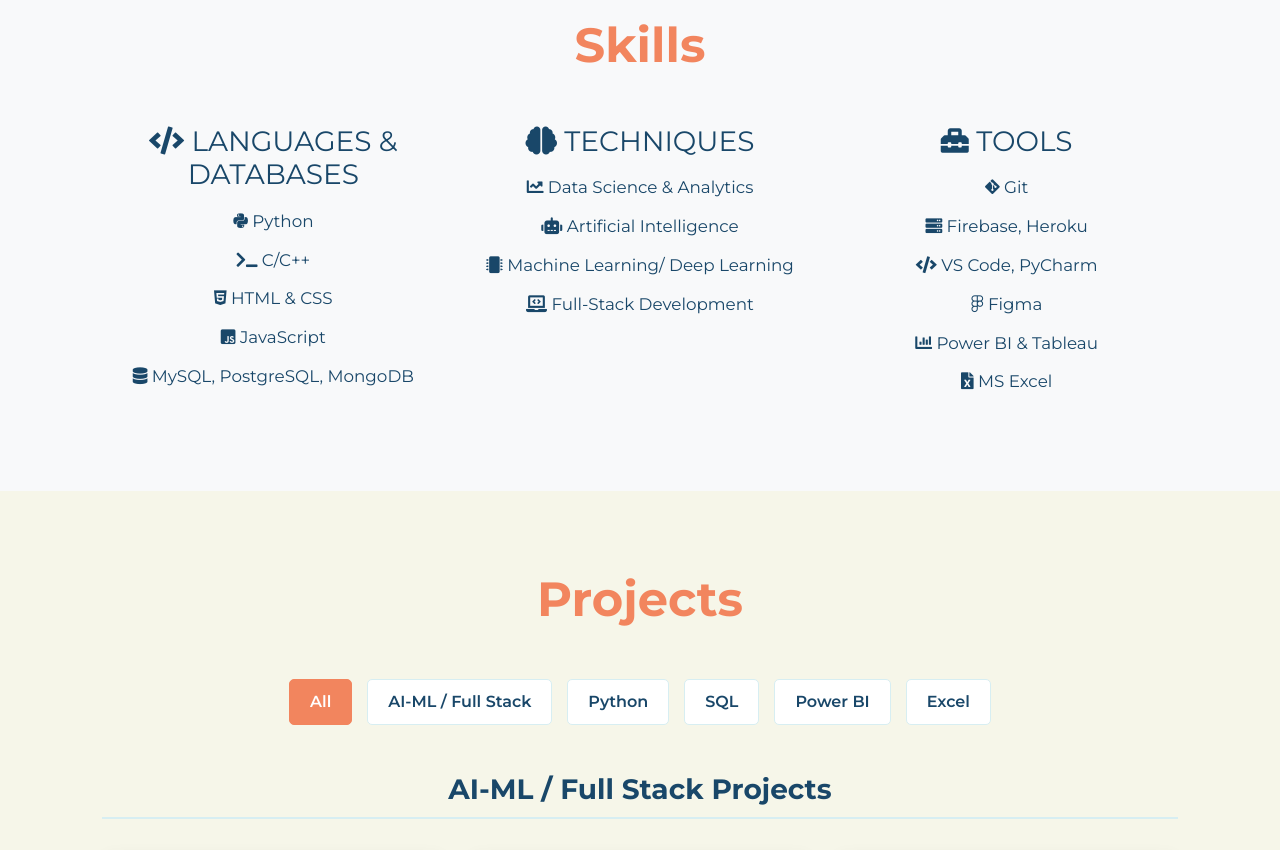
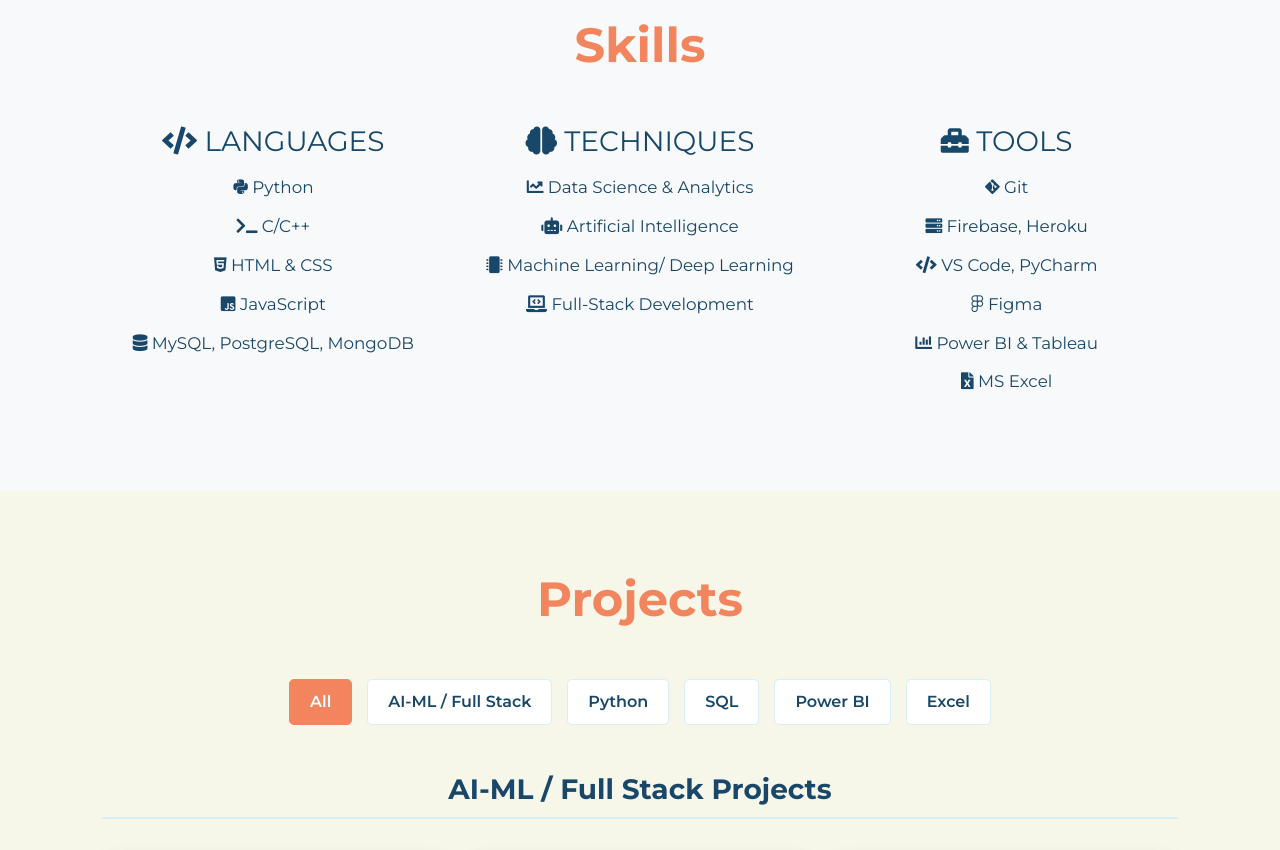
Before and after one commit to Iswariya2706/Portfolio, a plain HTML site: page index.html in a window 1280 px wide. Shown: the part 2000-2850 px from the top of the page. Drawn offline with nearby package versions, Linux system fonts and the light colour scheme.

Commit message:
Update index.html

```diff
--- a/index.html
+++ b/index.html
@@ -353,7 +353,7 @@
             <div class="row text-center">
 
                 <div class="col-md-4">
-                    <h3><i class="fas fa-code"></i> LANGUAGES & DATABASES</h3>
+                    <h3><i class="fas fa-code"></i> LANGUAGES </h3>
                     <ul class="list-unstyled mt-3">
                         <li><i class="fab fa-python skills-list-icon"></i> Python</li>
                         <li><i class="fas fa-terminal skills-list-icon"></i> C/C++</li>
```
